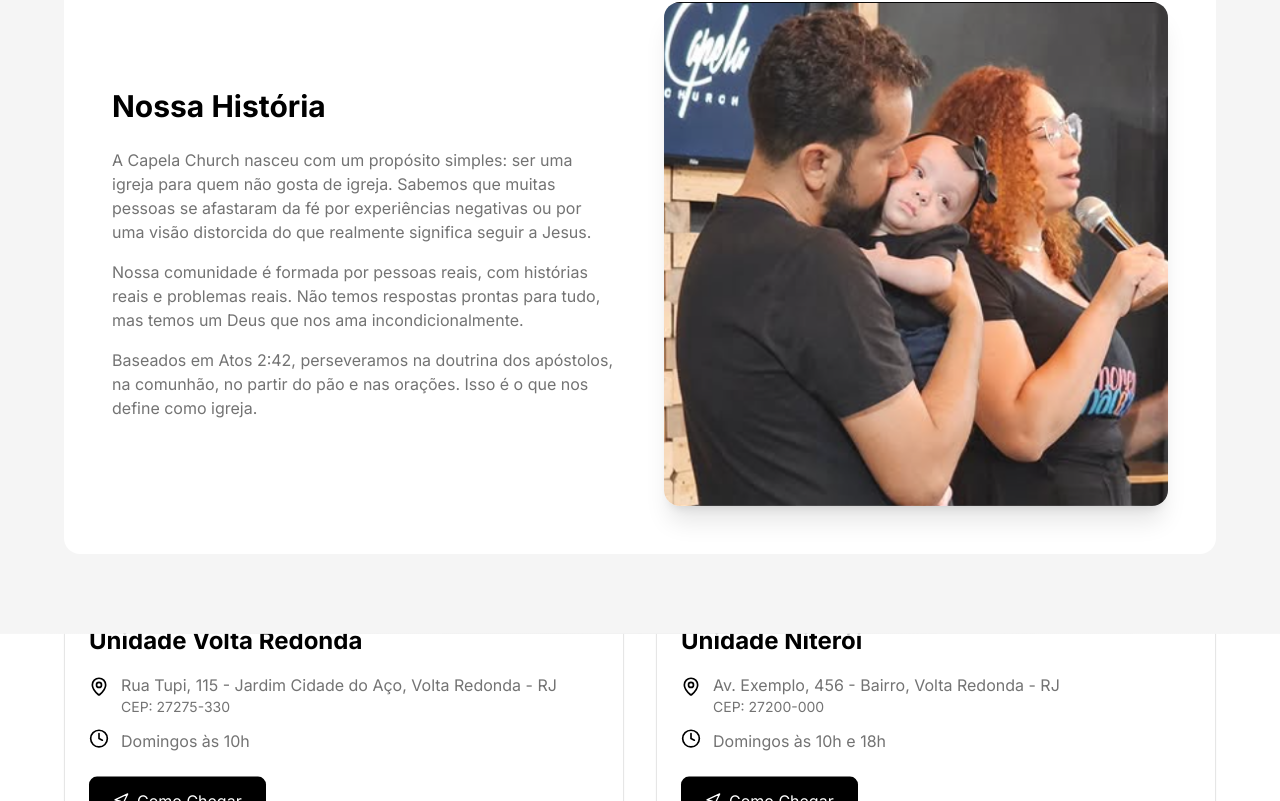
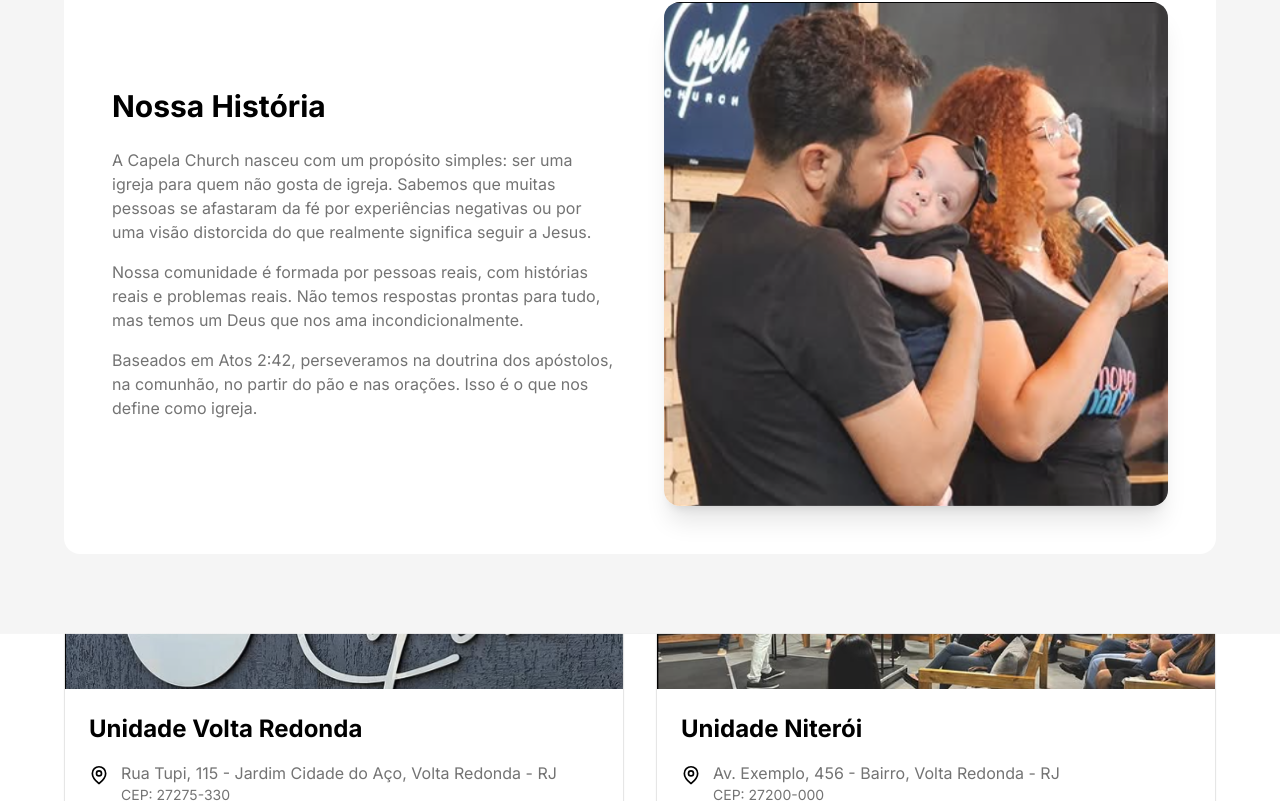
Before and after one commit to Jhonnyss3/capela-church, a React (Vite) app: page / in a window 1280 px wide. Shown: the part 1499-2300 px from the top of the page. Built offline with nearby package versions, Linux system fonts and the light colour scheme.

Commit message:
fix: ajustado efeito parallax na where section

```diff
--- a/src/components/ChurchWhere.tsx
+++ b/src/components/ChurchWhere.tsx
@@ -3,7 +3,7 @@ import { MapPin, Clock, Navigation } from "lucide-react";
 import { useParallax } from "@/hooks/useParallax";
 
 const ChurchLocations = () => {
-  const parallaxRef = useParallax(0.3);
+  const parallaxRef = useParallax(0.2);
 
   const locations = [
     {
```
